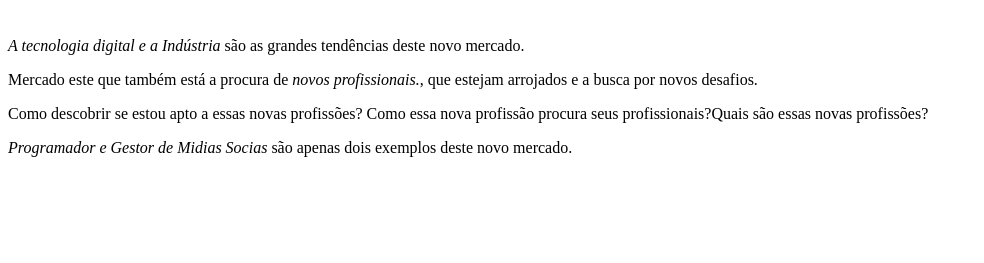
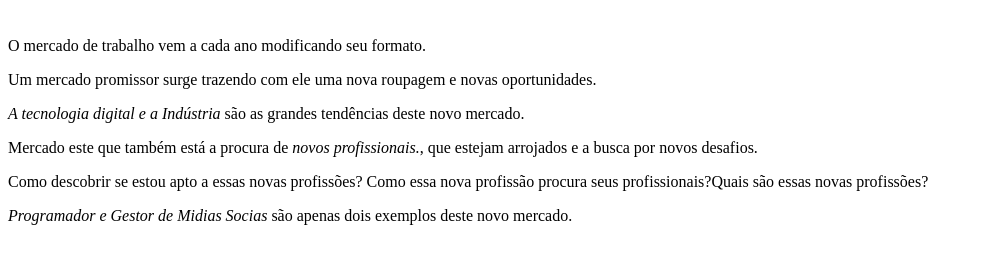
Before and after one commit to SabriGoveia/Profiss-es, a plain HTML site: page index.html in a window 1280 px wide. Shown: the part 61-324 px from the top of the page, without its empty margins (0-984 px from the left). Drawn offline with Linux system fonts and the light colour scheme.

Commit message:
salvando de novo

```diff
--- a/index.html
+++ b/index.html
@@ -8,8 +8,9 @@
 <body>
 <h1> As Novas Profissões</h1><i> </i>
 <br
-<img id=
-<p style="font size:px20> mercado de trabalho vem a cada ano modificando seu formato. Um mercado promissor surge trazendo com ele uma nova roupagem e novas oportunidades.
+
+<p> O mercado de trabalho vem a cada ano modificando seu formato. </p>
+<p>Um mercado promissor surge trazendo com ele uma nova roupagem e novas oportunidades. </p>
  <p><i>A tecnologia digital e a Indústria </i> são as grandes tendências deste novo mercado. </p>
 <p> Mercado este que também está a procura de <i> novos profissionais.</i>, que estejam arrojados e a busca por novos desafios. </p>
  <p>Como descobrir se estou apto a essas novas profissões? Como essa nova profissão procura seus profissionais?Quais são essas novas profissões?</p>
```
